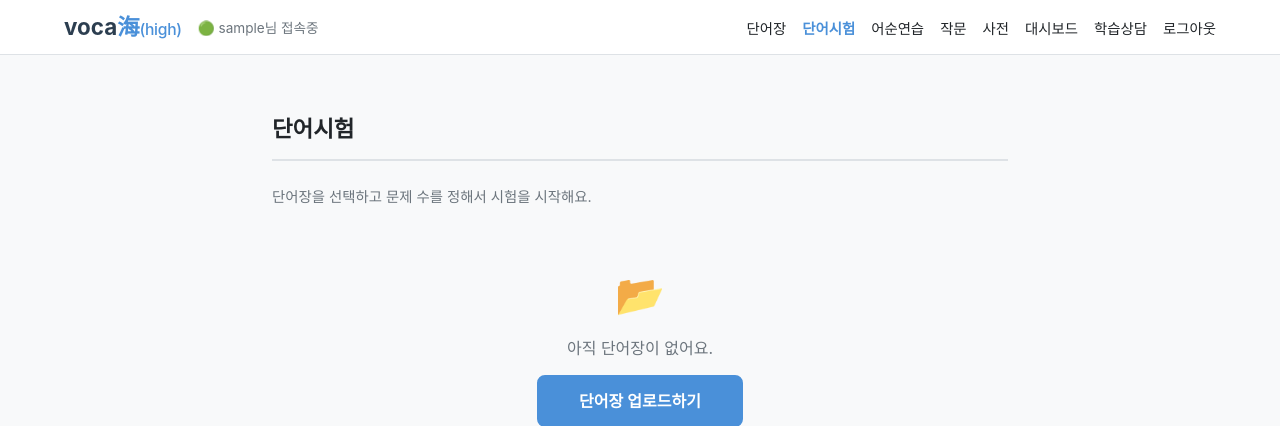
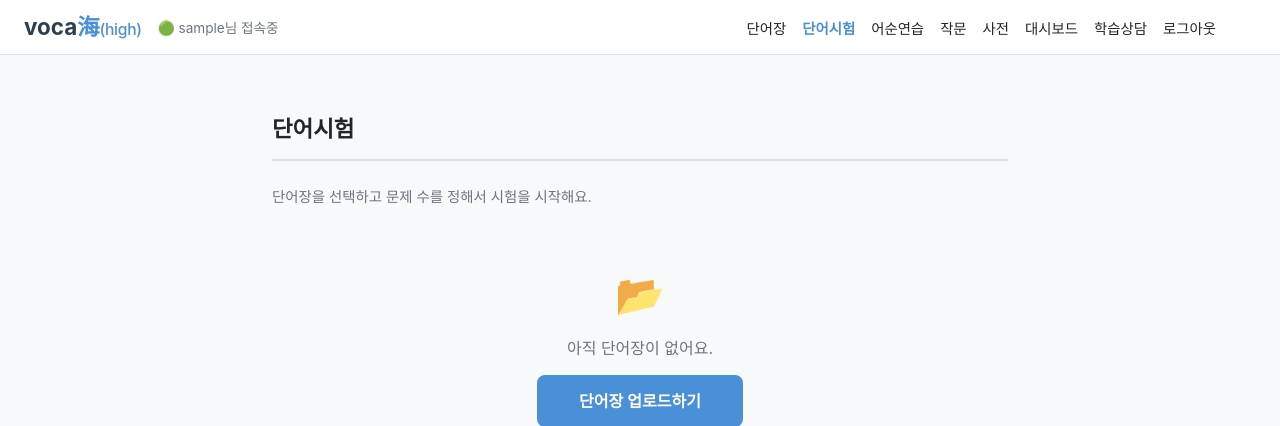
Before and after one commit to asteria412/vocahigh-V2, a Flask app: page /quiz/ in a window 1280 px wide. Shown: the top 426 px of the page. Run offline with Flask 3, Linux system fonts and the light colour scheme; the visitor is signed in with stand-in values (Sample User, id 1); data that the repository does not hold is empty.

Commit message:
fix: navbar 왼쪽 패딩 원복(24px), 오른쪽만 5% 유지

```diff
--- a/static/css/style.css
+++ b/static/css/style.css
@@ -1896,7 +1896,7 @@ a:hover {
    ------------------------------------------------------------------- */
 @media (min-width: 769px) {
     .navbar {
-        padding: var(--space-md) 5%;
+        padding: var(--space-md) 5% var(--space-md) var(--space-lg);
     }
 }
 
```
